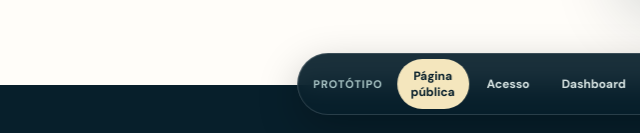
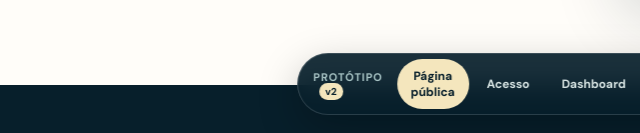
Before and after one commit to softbenefits/pescalog-site, a plain HTML site: page index.html in a window 1280 px wide. Shown: the part 667-800 px from the top of the page, 0-640 px from the left. Drawn offline with Linux system fonts and the light colour scheme.

Commit message:
Show prototype version v2

```diff
--- a/index.html
+++ b/index.html
@@ -4,11 +4,11 @@
   <meta charset="utf-8">
   <meta name="viewport" content="width=device-width, initial-scale=1">
   <title>PescaLog — Protótipo visual</title>
-  <link rel="stylesheet" href="styles.css?v=20260720-responsive">
+  <link rel="stylesheet" href="styles.css?v=20260720-v2">
 </head>
 <body>
   <div class="prototype-switcher" aria-label="Navegação do protótipo">
-    <span>Protótipo</span>
+    <span>Protótipo <b class="prototype-version">v2</b></span>
     <button class="is-active" data-view="public">Página pública</button>
     <button data-view="auth">Acesso</button>
     <button data-view="dashboard">Dashboard</button>
--- a/styles.css
+++ b/styles.css
@@ -41,6 +41,7 @@ h1, h2, h3, strong { font-family: var(--display); }
 
 .prototype-switcher { position: fixed; z-index: 1000; left: 50%; bottom: max(18px, env(safe-area-inset-bottom)); max-width: calc(100% - 24px); display: flex; gap: 4px; align-items: center; padding: 5px; color: #fff; background: rgba(7,31,43,.92); border: 1px solid rgba(255,255,255,.14); border-radius: 999px; box-shadow: 0 14px 40px rgba(0,0,0,.25); backdrop-filter: blur(14px); transform: translateX(-50%); }
 .prototype-switcher > span { padding: 0 10px; color: #a8c4c5; font-size: 11px; font-weight: 700; text-transform: uppercase; letter-spacing: .08em; }
+.prototype-version { margin-left: 6px; padding: 2px 6px; color: var(--navy-950); background: var(--gold-soft); border-radius: 999px; font-size: 10px; letter-spacing: 0; text-transform: lowercase; }
 .prototype-switcher button { padding: 9px 14px; color: #d7e4e3; background: transparent; border: 0; border-radius: 999px; font-size: 12px; font-weight: 700; }
 .prototype-switcher button.is-active { color: var(--navy-950); background: var(--gold-soft); }
 .prototype-view { display: none; }
```
